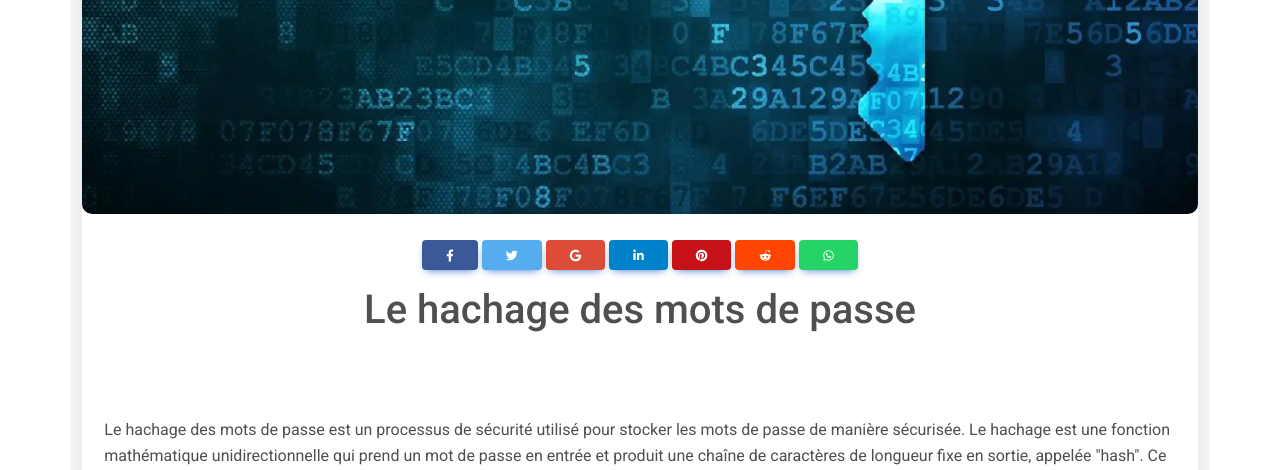
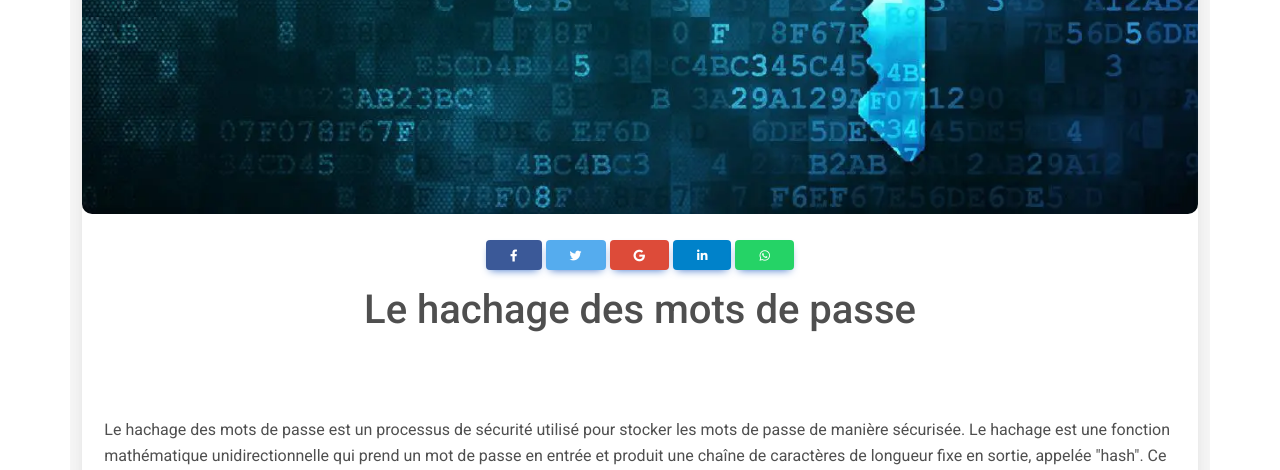
Before and after one commit to Kountade/cours, a Django app: page /detail/9 in a window 1280 px wide. Shown: the part 497-967 px from the top of the page. Run offline with Django 4.2, Linux system fonts and the light colour scheme; data comes from the database, SQL or seed files in the repository; both versions use the stored data as it was after the commit; some libraries are stand-ins or nearby versions; some web fonts are replaced.

Commit message:
social shared and time now footer up

```diff
--- a/blog/templates/blog/blog_plus.html
+++ b/blog/templates/blog/blog_plus.html
@@ -36,16 +36,6 @@
 ><i class="fab fa-linkedin-in"></i
 ></a>
 
-<!-- Pinterest -->
-<a class="btn btn-primary" style="background-color: #c61118;" href="#!" role="button"
-><i class="fab fa-pinterest"></i
-></a>
-
-
-<!-- Reddit -->
-<a class="btn btn-primary" style="background-color: #ff4500;" href="#!" role="button"
-><i class="fab fa-reddit-alien"></i
-></a>
 
 <!-- Whatsapp -->
 <a class="btn btn-primary" style="background-color: #25d366;" href="#!" role="button"
@@ -55,7 +45,7 @@
       </center>
   <div class=" mt-3"  >   <h1 class="services__title">{{blog.title}}</h1>  </div>
 
-      <article class="descripblo">
+      <article class=" descripblo">
 
         {{blog.full_description}}
 
```
Also changed, not shown: db.sqlite3.
